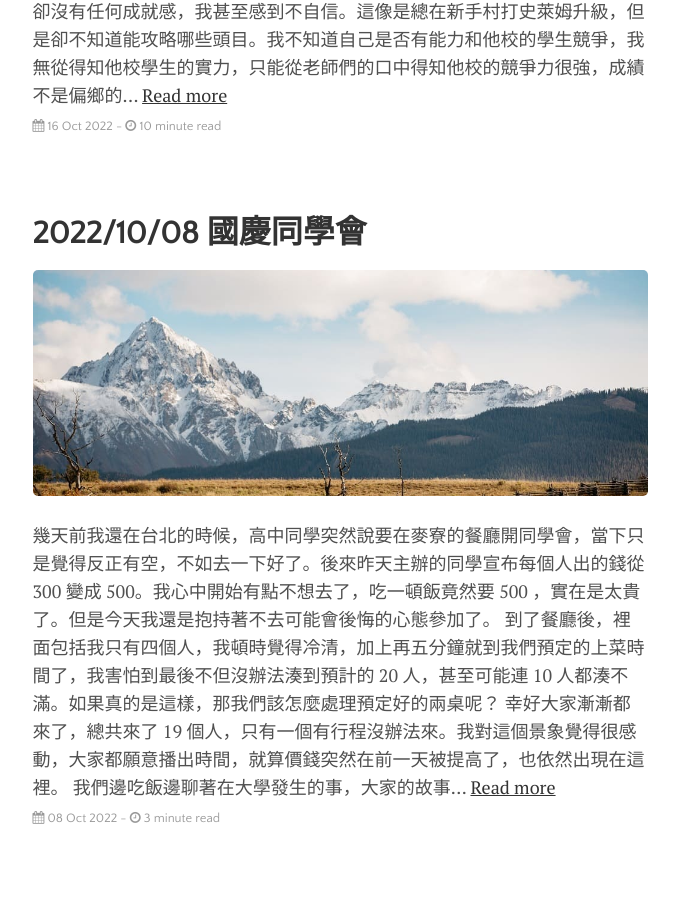
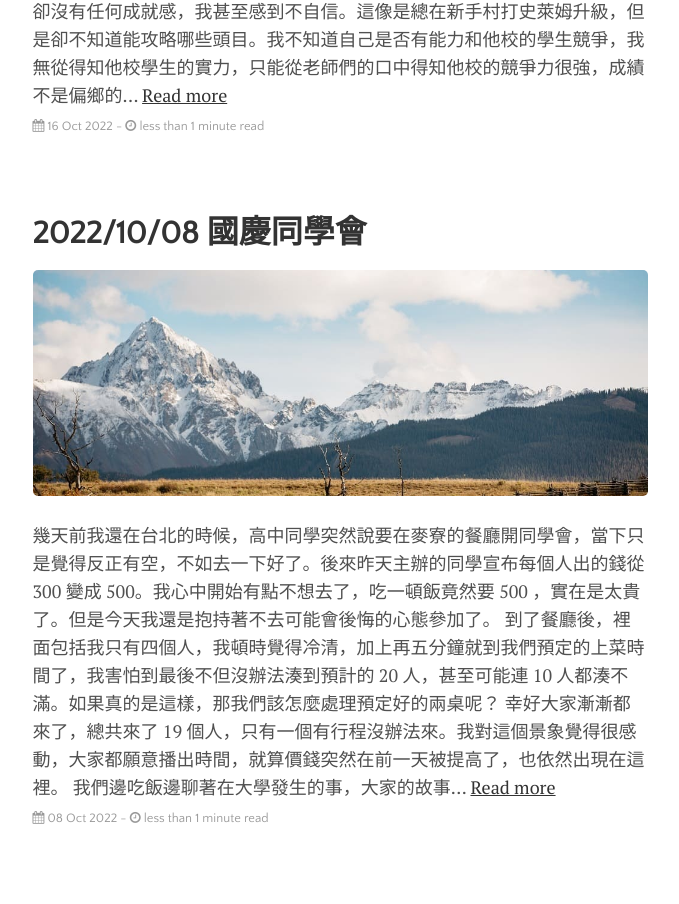
Before and after one commit to NatsuCamellia/NatsuCamellia.github.io, a Jekyll site: the page built from index.html, in a window 1280 px wide and 1400 px high, scrolled down 528 px. Shown: the part 141-1045 px from the top of the window, without its empty margins (300-979 px from the left). Built offline with Jekyll 4.4.1, drawn with Linux system fonts in a browser that asks for light colours; the list of posts is cut into pages by our own code; some of the changed lines change nothing that is shown; some of the changed text lies outside the part shown.

Commit message:
Fix wordcount for gh-page

```diff
--- a/_includes/read-time.html
+++ b/_includes/read-time.html
@@ -1,5 +1,5 @@
 {% if post.layout != post %}
-  {% assign words = post.content | strip_html | number_of_words: "auto" %}
+  {% assign words = post.content | strip_html | number_of_words: %}
   {% if words < 180 %}
     less than 1 minute read
   {% elsif words < 360 %}
```
Also changed, not shown: 3 other files.
